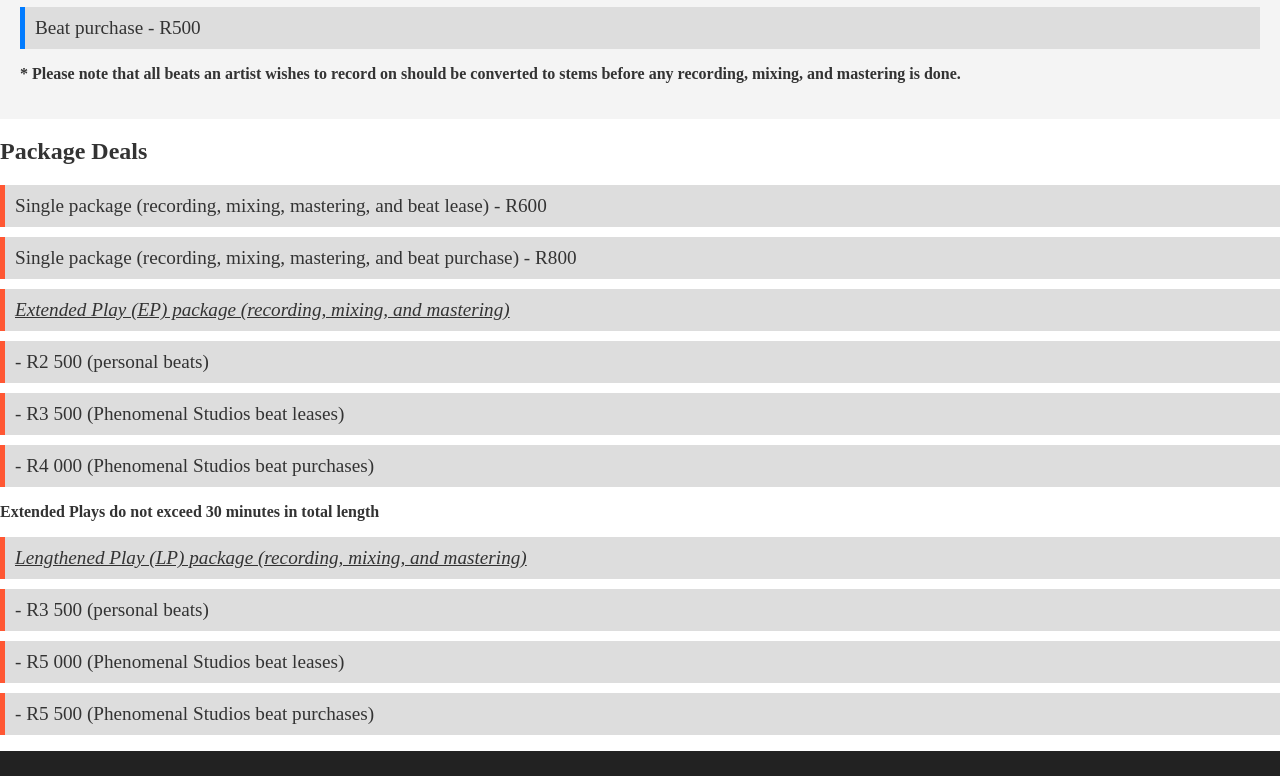
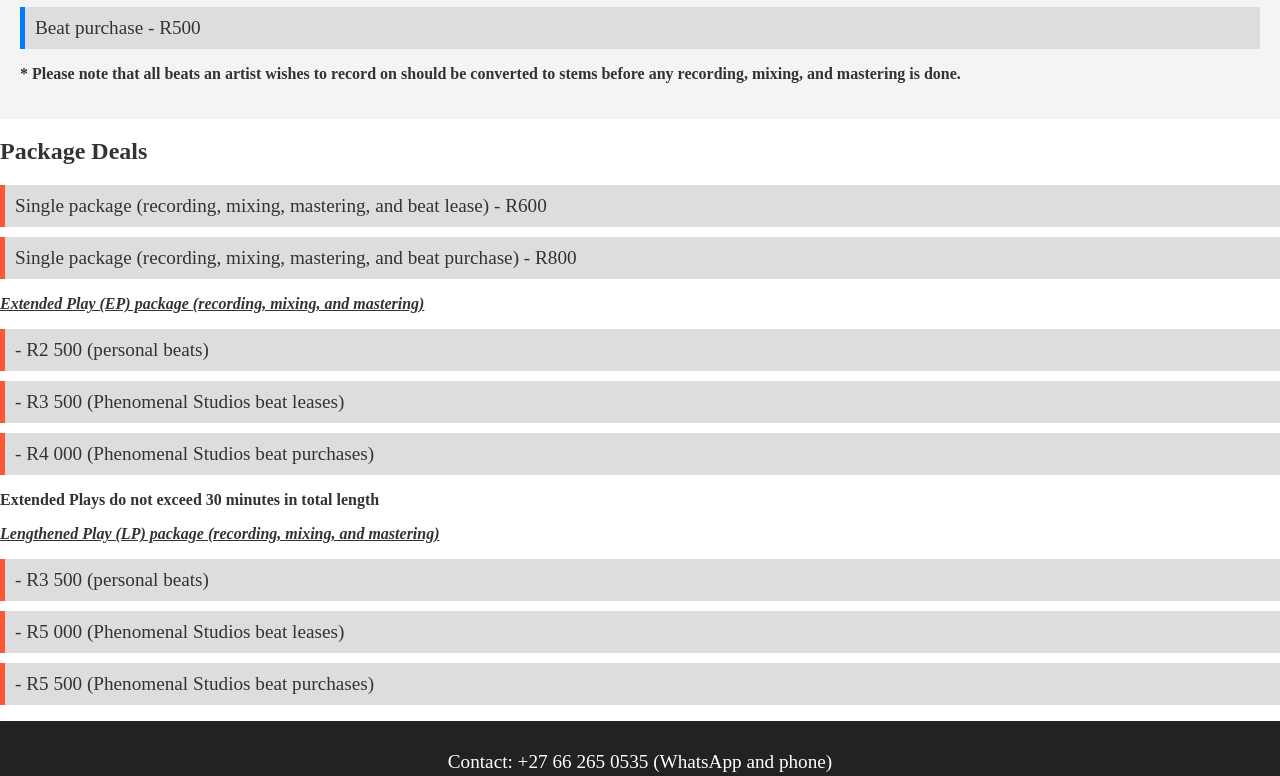
Before and after one commit to Paaaaaaapi/phenomenalstudios, a plain HTML site: page index.html in a window 1280 px wide. Shown: the part 442-1218 px from the top of the page. Drawn offline with Linux system fonts and the light colour scheme.

Commit message:
Update index.html
Headings

```diff
--- a/index.html
+++ b/index.html
@@ -132,14 +132,14 @@
         <ul>
             <li>Single package (recording, mixing, mastering, and beat lease) - R600</li>
             <li>Single package (recording, mixing, mastering, and beat purchase) - R800</li>
-            <li><em><u>Extended Play (EP) package (recording, mixing, and mastering)</u></em></li>
+            <p><strong><u><em>Extended Play (EP) package (recording, mixing, and mastering)</em></u></strong></p>
             <ul>
                 <li>- R2 500 (personal beats)</li>
                 <li>- R3 500 (Phenomenal Studios beat leases)</li>
                 <li>- R4 000 (Phenomenal Studios beat purchases)</li>
             </ul>
             <p><strong>Extended Plays do not exceed 30 minutes in total length</strong></p>
-            <li><em><u>Lengthened Play (LP) package (recording, mixing, and mastering)</u></em></li>
+            <p><strong><u><em>Lengthened Play (LP) package (recording, mixing, and mastering)</em></u></strong></p>
             <ul>
                 <li>- R3 500 (personal beats)</li>
                 <li>- R5 000 (Phenomenal Studios beat leases)</li>
```
